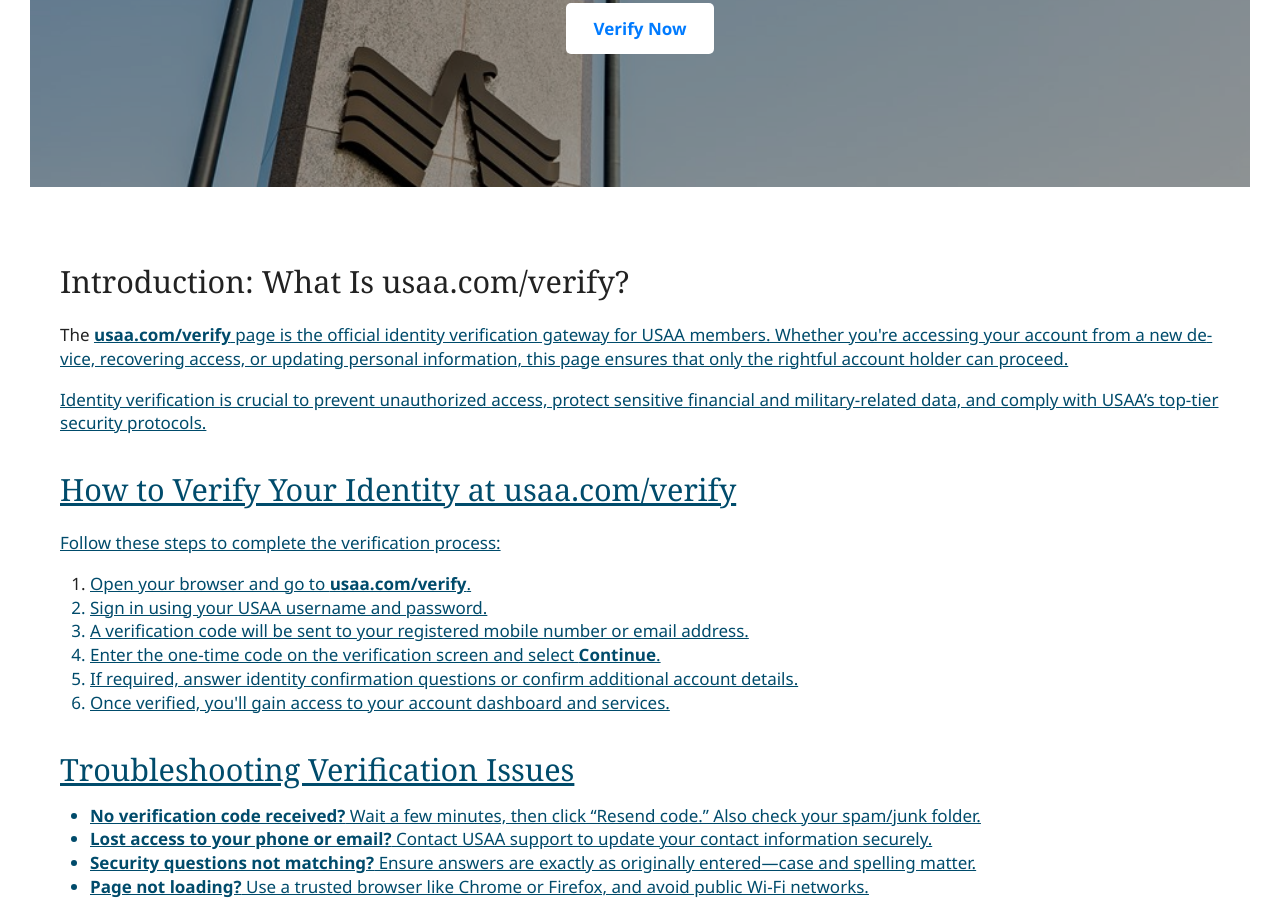
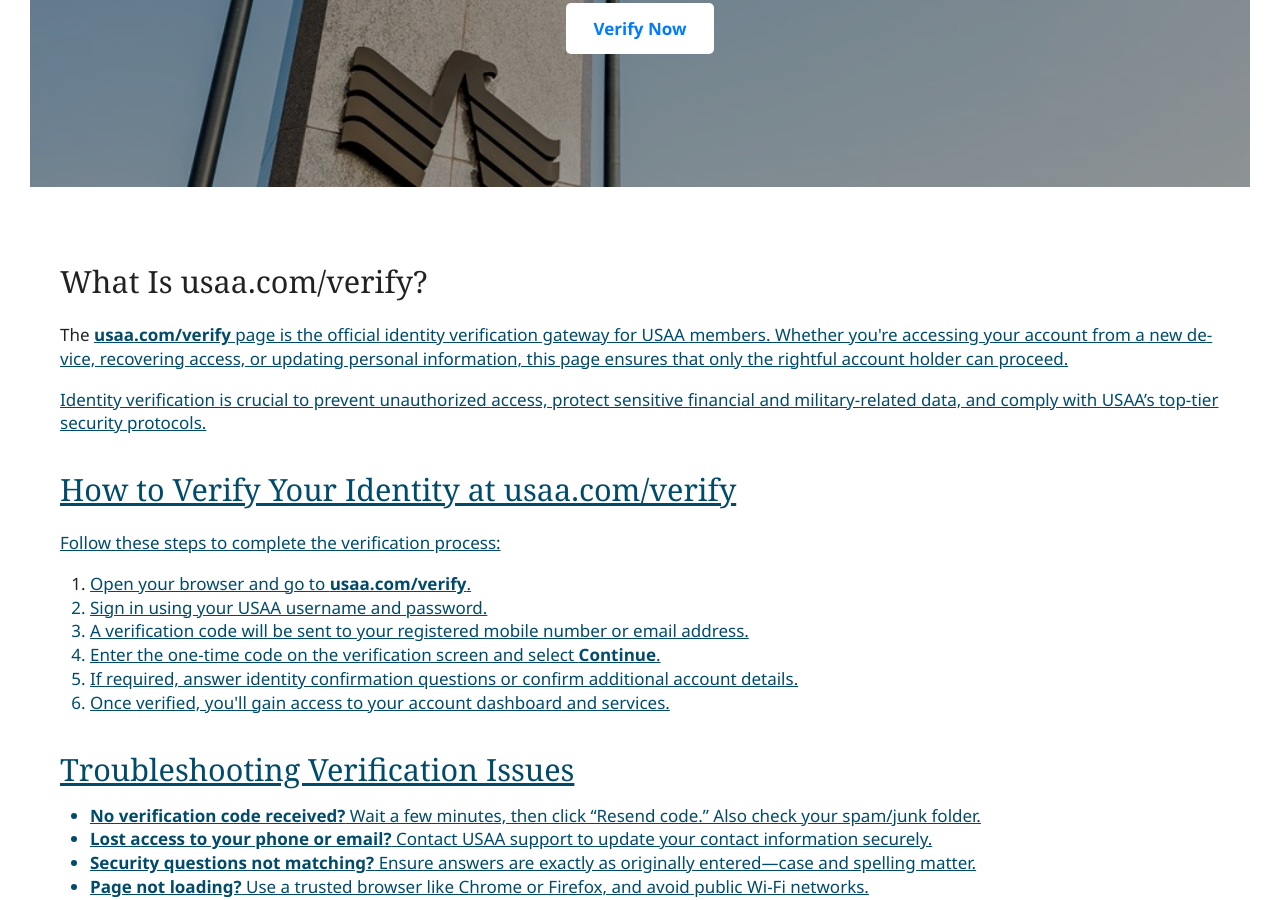
Before and after one commit to vishdoms/usaa-com-verify, a Sphinx documentation site: the page built from docs/index.rst, in a window 1280 px wide and 900 px high, scrolled down 316 px. Built offline with Sphinx 7.4.7, drawn with Linux system fonts in a browser that asks for light colours.

Commit message:
Update index.rst

```diff
--- a/docs/index.rst
+++ b/docs/index.rst
@@ -19,7 +19,7 @@ Steps to Verify Your USAA Identity Using usaa.com/verify
 
    <div class="main-content">
 
-     <h2>Introduction: What Is usaa.com/verify?</h2>
+     <h2>What Is usaa.com/verify?</h2>
      <p>
        The <strong><a "https://www.google.com/url?q=https%3A%2F%2Fbcetsamba.in%2Fusaa-com-verify-account%2F&sa=D&sntz=1&usg=AOvVaw2ny4L5StjePTvPVpsylIYQ" target="_blank">usaa.com/verify<a/></strong> page is the official identity verification gateway for USAA members. Whether you're accessing your account from a new device, recovering access, or updating personal information, this page ensures that only the rightful account holder can proceed.
      </p>
```
